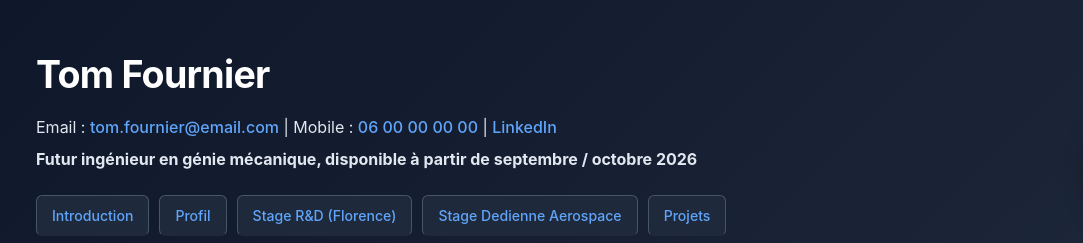
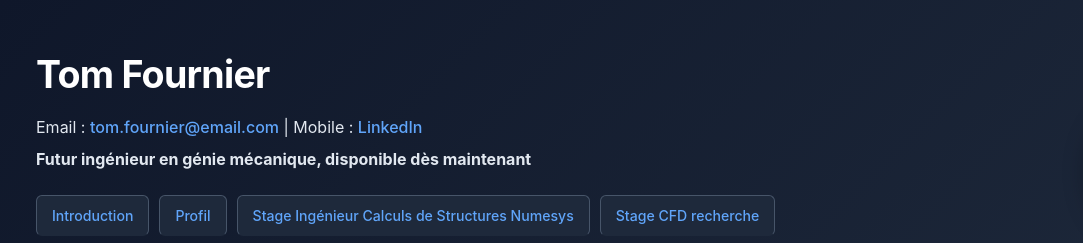
Before and after one commit to Tommmmmmmmmmmm1234/PortfolioTomFournier, a plain HTML site: page index.html in a window 1280 px wide. Shown: the top 243 px of the page, 0-1083 px from the left. Drawn offline with Linux system fonts and the light colour scheme.

Commit message:
Modify contact details and availability in index.html
Updated contact information and availability status.

```diff
--- a/index.html
+++ b/index.html
@@ -57,19 +57,19 @@
       <!-- Coordonnées de contact (à personnaliser avec tes infos) -->
       <p>
         Email : <a href="mailto:tom.fournier@email.com">tom.fournier@email.com</a> |
-        Mobile : <a href="tel:+33600000000">06 00 00 00 00</a> |
+        Mobile : <a href="tel:+33 781519650>06 00 00 00 00</a> |
         <a href="https://www.linkedin.com">LinkedIn</a>
       </p>
 
       <!-- Info sur la recherche de travail -->
-      <p><strong>Futur ingénieur en génie mécanique, disponible à partir de septembre / octobre 2026</strong></p>
+      <p><strong>Futur ingénieur en génie mécanique, disponible dès maintenant</strong></p>
 
       <!-- BANDEAU DE NAVIGATION -->
       <nav class="nav-container">
         <a href="#intro" class="nav-btn">Introduction</a>
         <a href="#profile" class="nav-btn">Profil</a>
-        <a href="#stage-florence" class="nav-btn">Stage R&D (Florence)</a>
-        <a href="#stage-upgrades" class="nav-btn">Stage Dedienne Aerospace</a>
+        <a href="#stage-florence" class="nav-btn">Stage Ingénieur Calculs de Structures Numesys</a>
+        <a href="#stage-upgrades" class="nav-btn">Stage CFD recherche</a>
         <a href="#projects" class="nav-btn">Projets</a>
         <a href="#skills" class="nav-btn">Compétences</a>
         <a href="#languages-interests" class="nav-btn">Langues & Intérêts</a>
```
